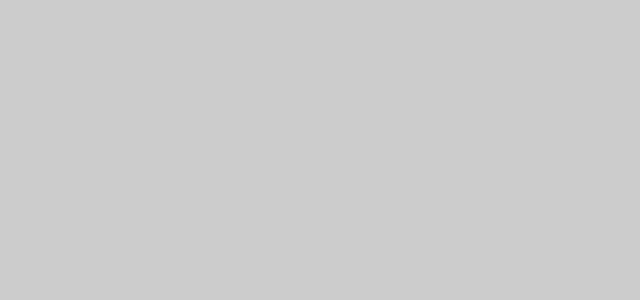
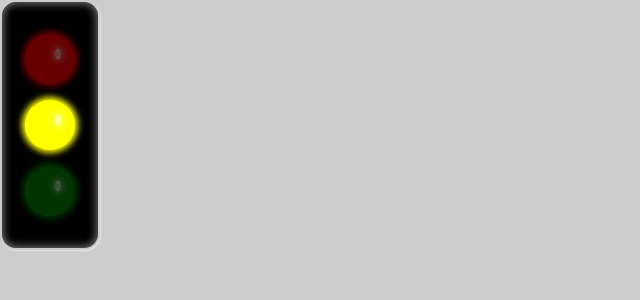
Before and after one commit to FelipeESchmidt/signal-demo, a React (Create React App) app: page / in a window 1280 px wide. Shown: the top 300 px of the page, without its empty margins (0-640 px from the left). Built offline with nearby package versions, Linux system fonts and the light colour scheme.

Commit message:
feat: creating signal component

```diff
--- /dev/null
+++ b/src/components/Signal/index.tsx
@@ -0,0 +1,23 @@
+import React from "react";
+
+import * as S from "./styles";
+
+export const Signal = () => {
+  const [n, setN] = React.useState(0);
+
+  React.useEffect(() => {
+    const timeout = setTimeout(() => {
+      setN((n + 1) % 3);
+    }, 1000);
+
+    return () => clearTimeout(timeout);
+  }, [n]);
+
+  return (
+    <S.StyledSignalContainer>
+      <S.StyledLight color="red" on={n === 0} />
+      <S.StyledLight color="yellow" on={n === 1} />
+      <S.StyledLight color="green" on={n === 2} />
+    </S.StyledSignalContainer>
+  );
+};
--- /dev/null
+++ b/src/components/Signal/styles.ts
@@ -0,0 +1,40 @@
+import { styled } from "styled-components";
+
+export const StyledSignalContainer = styled.div`
+  width: 100px;
+  height: 250px;
+  background-color: black;
+  border-radius: 16px;
+  border: 2px solid rgba(255, 255, 255, 0.8);
+  box-shadow: inset 0 0 8px 1px rgba(255, 255, 255, 0.5),
+    1px 1px 2px 0 rgba(255, 255, 255, 0.5);
+
+  display: flex;
+  flex-direction: column;
+  align-items: center;
+  justify-content: center;
+  gap: 16px;
+`;
+
+export const StyledLight = styled.div<{ color: string; on?: boolean }>`
+  position: relative;
+  width: 50px;
+  height: 50px;
+  border-radius: 50%;
+  background-color: ${(props) => props.color};
+  filter: opacity(${({ on }) => (on ? "1" : "0.4")});
+
+  box-shadow: 0 0 6px 3px ${(props) => props.color};
+
+  &::after {
+    content: "";
+    position: absolute;
+    top: 30%;
+    right: 30%;
+    width: 3px;
+    height: 10px;
+    border-radius: 100%;
+    border-right: 1px solid rgba(255, 255, 255, 0.7);
+    box-shadow: 0 0 2px 0 white, 0 0 8px 1px white, inset 0 0 4px 0 white;
+  }
+`;
--- a/src/index.tsx
+++ b/src/index.tsx
@@ -1,6 +1,6 @@
 import React from "react";
 import ReactDOM from "react-dom/client";
-import App from "./App";
+import App from "./page";
 import GlobalStyles from "./global";
 
 const root = ReactDOM.createRoot(
--- a/src/App.tsx
+++ b/src/page/index.tsx
@@ -1,7 +1,12 @@
 import React from "react";
+import { Signal } from "../components/Signal";
 
 const App: React.FunctionComponent = () => {
-  return <></>;
+  return (
+    <>
+      <Signal />
+    </>
+  );
 };
 
 export default App;
```
